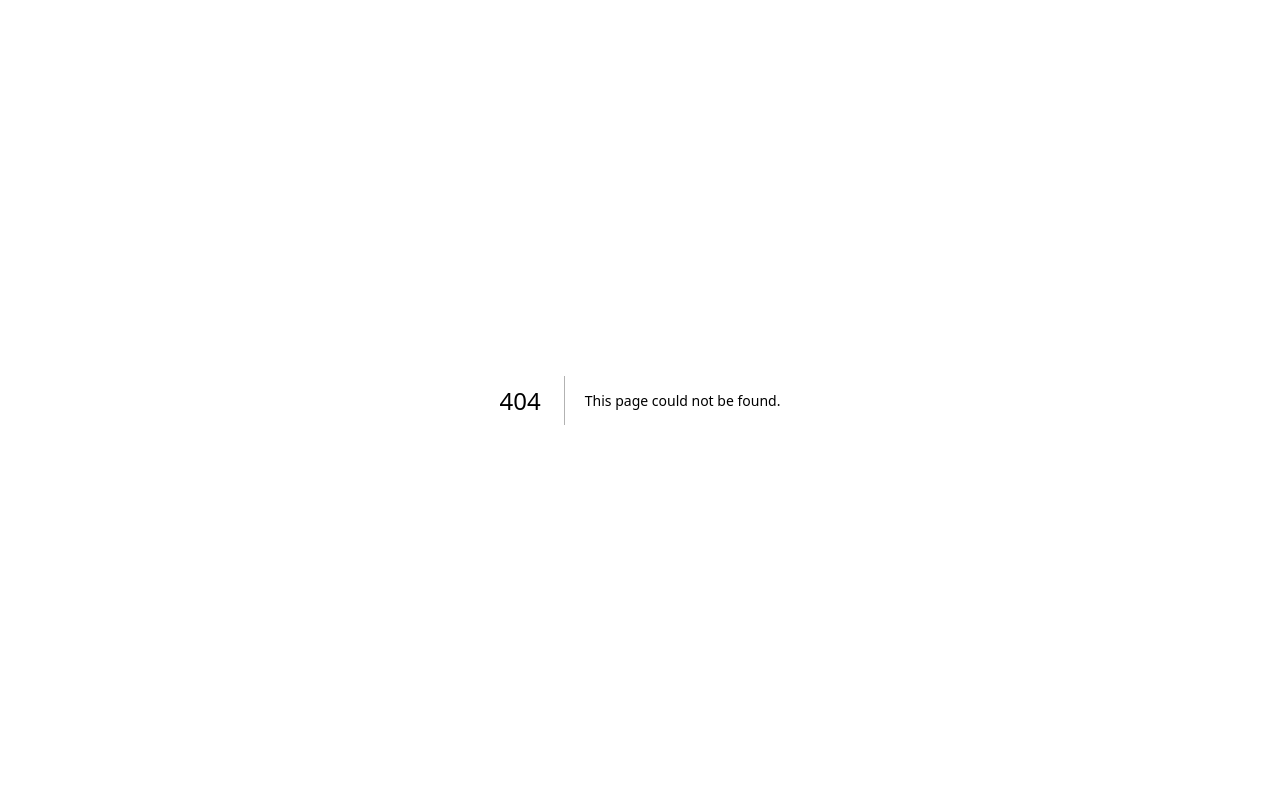
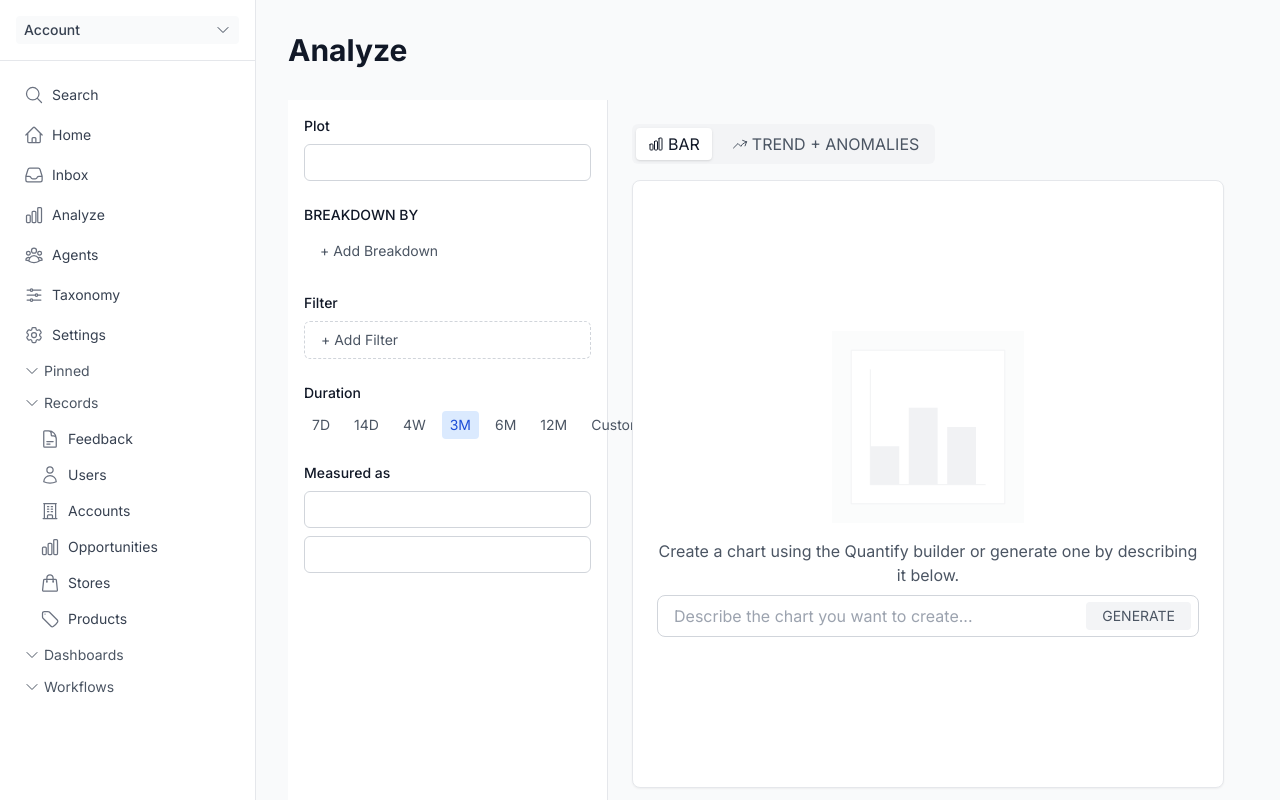
Before and after one commit to birkanicacan/proj-phx-dev, a Next.js app: page /analyze in a window 1280 px wide. Before the commit this address had no page. Built offline with nearby package versions, Linux system fonts and the light colour scheme; sample sign-in values are in the browser's storage.

Commit message:
Analyze tab partially complete

```diff
--- /dev/null
+++ b/app/analyze/layout.tsx
@@ -0,0 +1,43 @@
+'use client';
+
+import { useEffect, useState } from 'react';
+import { useRouter } from 'next/navigation';
+import Sidebar from '../components/Sidebar';
+import WelcomeDialog from '../components/WelcomeDialog';
+
+export default function AnalyzeLayout({
+  children,
+}: {
+  children: React.ReactNode;
+}) {
+  const router = useRouter();
+  const [showWelcome, setShowWelcome] = useState(false);
+
+  useEffect(() => {
+    // Check if user is authenticated
+    const isAuthenticated = localStorage.getItem('isAuthenticated');
+    if (!isAuthenticated) {
+      router.push('/');
+      return;
+    }
+
+    // Show welcome dialog for first time app access
+    const hasSeenWelcome = localStorage.getItem('hasSeenWelcome');
+    if (hasSeenWelcome === 'false') {
+      setShowWelcome(true);
+      localStorage.setItem('hasSeenWelcome', 'true');
+    }
+  }, [router]);
+
+  return (
+    <div className="flex h-screen bg-gray-50">
+      <Sidebar />
+      <main className="flex-1 overflow-auto">
+        <div className="p-8">
+          {children}
+        </div>
+      </main>
+      <WelcomeDialog isOpen={showWelcome} onClose={() => setShowWelcome(false)} />
+    </div>
+  );
+}
--- /dev/null
+++ b/app/analyze/page.tsx
@@ -0,0 +1,171 @@
+'use client';
+
+import { useState } from 'react';
+import { ChartBarIcon, ArrowTrendingUpIcon } from '@heroicons/react/24/outline';
+
+export default function AnalyzePage() {
+  const [plotQuery, setPlotQuery] = useState('');
+  const [selectedDuration, setSelectedDuration] = useState('3M');
+  const [chartType, setChartType] = useState<'BAR' | 'TREND'>('BAR');
+
+  return (
+    <div>
+      <div className="mb-8">
+        <h1 className="text-3xl font-bold text-gray-900">Analyze</h1>
+      </div>
+
+      <div className="flex-1 flex">
+        {/* Left Configuration Panel */}
+        <div className="w-80 border-r border-gray-200 bg-white p-4 flex flex-col">
+          <div className="space-y-6">
+            {/* Plot Section */}
+            <div>
+              <h3 className="text-sm font-medium text-gray-900 mb-2">Plot</h3>
+              <div className="relative">
+                <select
+                  className="w-full bg-white border border-gray-300 rounded-md py-2 pl-3 pr-10 text-sm focus:outline-none focus:ring-1 focus:ring-blue-500 focus:border-blue-500"
+                  defaultValue=""
+                >
+                  <option value="" disabled>What would you like to plot?</option>
+                  <option value="feedback_volume">Feedback Volume</option>
+                  <option value="sentiment">Sentiment</option>
+                  <option value="topics">Topics</option>
+                  <option value="sources">Sources</option>
+                </select>
+              </div>
+            </div>
+
+            {/* Breakdown By Section */}
+            <div>
+              <h3 className="text-sm font-medium text-gray-900 mb-2">BREAKDOWN BY</h3>
+              <div className="space-y-2">
+                <button className="w-full text-left px-4 py-2 text-sm text-gray-600 hover:bg-gray-50 rounded-md">
+                  + Add Breakdown
+                </button>
+              </div>
+            </div>
+
+            {/* Filter Section */}
+            <div>
+              <h3 className="text-sm font-medium text-gray-900 mb-2">Filter</h3>
+              <div className="space-y-2">
+                <button className="w-full text-left px-4 py-2 text-sm text-gray-600 hover:bg-gray-50 rounded-md border border-dashed border-gray-300 rounded-md">
+                  + Add Filter
+                </button>
+              </div>
+            </div>
+
+            {/* Duration Section */}
+            <div>
+              <h3 className="text-sm font-medium text-gray-900 mb-2">Duration</h3>
+              <div className="flex space-x-2 text-sm">
+                {['7D', '14D', '4W', '3M', '6M', '12M'].map((duration) => (
+                  <button
+                    key={duration}
+                    onClick={() => setSelectedDuration(duration)}
+                    className={`px-2 py-1 rounded ${
+                      selectedDuration === duration
+                        ? 'bg-blue-100 text-blue-700'
+                        : 'text-gray-600 hover:bg-gray-100'
+                    }`}
+                  >
+                    {duration}
+                  </button>
+                ))}
+                <button className="px-2 py-1 rounded text-gray-600 hover:bg-gray-100">
+                  Custom
+                </button>
+              </div>
+            </div>
+
+            {/* Measured As Section */}
+            <div>
+              <h3 className="text-sm font-medium text-gray-900 mb-2">Measured as</h3>
+              <div className="space-y-2">
+                <select
+                  className="w-full bg-white border border-gray-300 rounded-md py-2 pl-3 pr-10 text-sm focus:outline-none focus:ring-1 focus:ring-blue-500 focus:border-blue-500"
+                  defaultValue="count"
+                >
+                  <option value="count">Count</option>
+                  <option value="percentage">Percentage</option>
+                  <option value="average">Average</option>
+                </select>
+                <select
+                  className="w-full bg-white border border-gray-300 rounded-md py-2 pl-3 pr-10 text-sm focus:outline-none focus:ring-1 focus:ring-blue-500 focus:border-blue-500"
+                  defaultValue="feedback"
+                >
+                  <option value="feedback">Feedback</option>
+                  <option value="users">Users</option>
+                  <option value="sessions">Sessions</option>
+                </select>
+              </div>
+            </div>
+          </div>
+        </div>
+
+        {/* Right Chart Panel */}
+        <div className="flex-1 p-6">
+          <div className="mb-4 flex justify-between items-center">
+            {/* Chart Type Toggle */}
+            <div className="flex space-x-2 bg-gray-100 p-1 rounded-md">
+              <button
+                onClick={() => setChartType('BAR')}
+                className={`px-3 py-1 rounded flex items-center space-x-1 ${
+                  chartType === 'BAR'
+                    ? 'bg-white shadow text-gray-900'
+                    : 'text-gray-600 hover:text-gray-900'
+                }`}
+              >
+                <ChartBarIcon className="h-4 w-4" />
+                <span>BAR</span>
+              </button>
+              <button
+                onClick={() => setChartType('TREND')}
+                className={`px-3 py-1 rounded flex items-center space-x-1 ${
+                  chartType === 'TREND'
+                    ? 'bg-white shadow text-gray-900'
+                    : 'text-gray-600 hover:text-gray-900'
+                }`}
+              >
+                <ArrowTrendingUpIcon className="h-4 w-4" />
+                <span>TREND + ANOMALIES</span>
+              </button>
+            </div>
+          </div>
+
+          {/* Chart Area */}
+          <div className="bg-white rounded-lg shadow-sm border border-gray-200 p-6 h-[calc(100vh-12rem)]">
+            <div className="h-full flex items-center justify-center">
+              <div className="text-center">
+                <div className="mb-4">
+                  <img
+                    src="/chart-placeholder.svg"
+                    alt="Chart placeholder"
+                    className="w-48 h-48 mx-auto opacity-50"
+                  />
+                </div>
+                <p className="text-gray-600 mb-2">
+                  Create a chart using the Quantify builder or generate one by describing it below.
+                </p>
+                <div className="relative max-w-xl mx-auto">
+                  <input
+                    type="text"
+                    value={plotQuery}
+                    onChange={(e) => setPlotQuery(e.target.value)}
+                    placeholder="Describe the chart you want to create..."
+                    className="w-full px-4 py-2 border border-gray-300 rounded-lg focus:outline-none focus:ring-1 focus:ring-blue-500 focus:border-blue-500 pr-20"
+                  />
+                  <button
+                    className="absolute right-2 top-1/2 transform -translate-y-1/2 px-4 py-1 bg-gray-100 text-gray-600 rounded hover:bg-gray-200 transition-colors text-sm"
+                  >
+                    GENERATE
+                  </button>
+                </div>
+              </div>
+            </div>
+          </div>
+        </div>
+      </div>
+    </div>
+  );
+}
--- a/app/components/Sidebar.tsx
+++ b/app/components/Sidebar.tsx
@@ -121,10 +121,13 @@ export default function Sidebar() {
           <InboxIcon className="w-5 h-5 mr-2 text-gray-500" />
           Inbox
         </button>
-        <button className="flex items-center w-full px-2 py-2 text-sm text-gray-700 hover:bg-gray-100 rounded">
+        <Link
+          href="/analyze"
+          className="flex items-center w-full px-2 py-2 text-sm text-gray-700 hover:bg-gray-100 rounded"
+        >
           <ChartBarIcon className="w-5 h-5 mr-2 text-gray-500" />
           Analyze
-        </button>
+        </Link>
         <button className="flex items-center w-full px-2 py-2 text-sm text-gray-700 hover:bg-gray-100 rounded">
           <UserGroupIcon className="w-5 h-5 mr-2 text-gray-500" />
           Agents
```
Also changed, not shown: public/chart-placeholder.svg (added).
